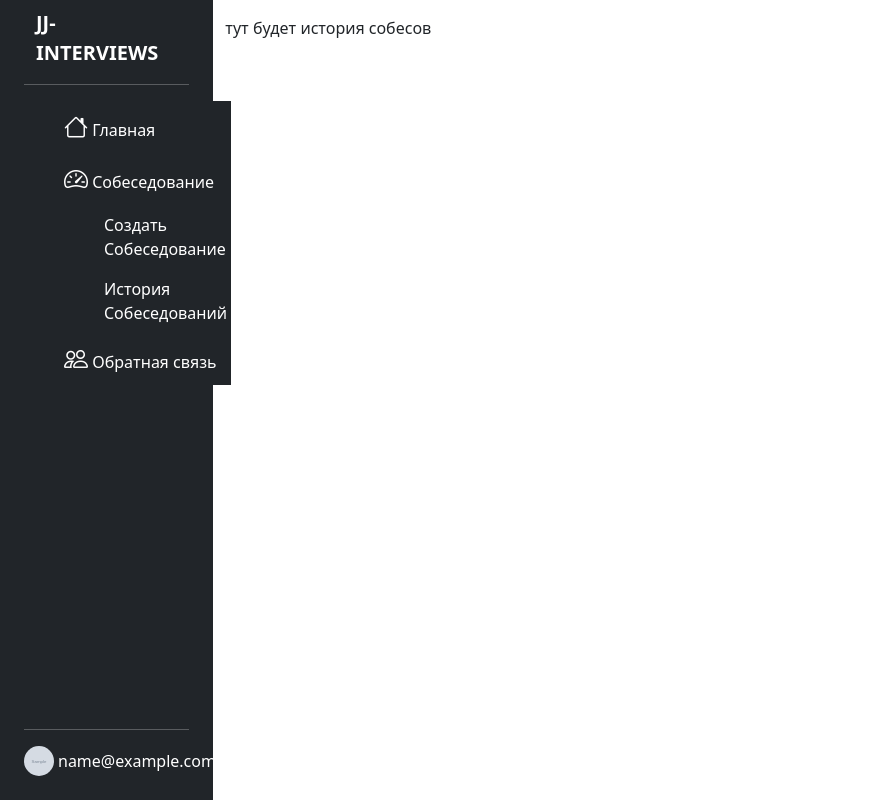
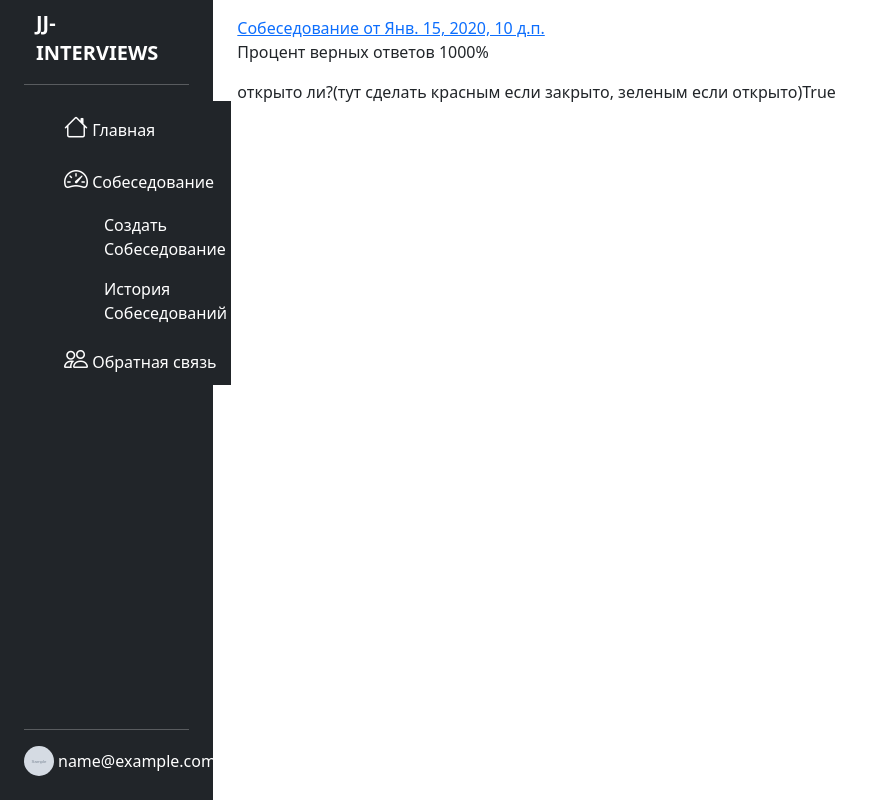
Before and after one commit to Prettywoman13/intensives_project, a Django app: page /statistic/ in a window 1280 px wide. Shown: the whole page, without its empty margins (0-874 px from the left). Run offline with Django 3.2, Linux system fonts and the light colour scheme; a user stored in the database is signed in; tables that the repository leaves empty hold one stand-in row (values such as "Sample post"); grey boxes marked "Sample" are stand-in pictures; some libraries are stand-ins or nearby versions.

Commit message:
add interview stats

```diff
--- a/jjinterviews/interviews/models.py
+++ b/jjinterviews/interviews/models.py
@@ -14,6 +14,7 @@ class Pack(models.Model):
 
 
 class Interview(BelongUserMixin, InterviewedEmailMixin, models.Model):
+    created_at = models.DateTimeField(auto_now_add=True)
     id = models.UUIDField(primary_key=True, default=uuid.uuid4, editable=False)
     pack = models.ForeignKey("Pack", on_delete=models.PROTECT)
     closed = models.BooleanField(default=False)
@@ -30,5 +31,5 @@ class QuestionStatistic(BelongUserMixin, InterviewedEmailMixin, models.Model):
 class InterviewStatistic(BelongUserMixin, InterviewedEmailMixin):
     interview = models.ForeignKey(Interview, on_delete=models.DO_NOTHING)
     completion_percentage = models.FloatField(
-        validators=[MinValueValidator(0.0), MaxValueValidator(1.0)],
+        validators=[MinValueValidator(0.0), MaxValueValidator(1.0)], null=True
     )
--- a/jjinterviews/statistic/views.py
+++ b/jjinterviews/statistic/views.py
@@ -6,6 +6,7 @@ from interviews.models import InterviewStatistic
 class StatisticMainPage(ListView):
     model = InterviewStatistic
     template_name = "pages/statistic/main.html"
+    context_object_name = "statistics"
 
     def get_queryset(self):
         return self.model.objects.all().filter(user=self.request.user)
--- a/jjinterviews/templates/pages/statistic/main.html
+++ b/jjinterviews/templates/pages/statistic/main.html
@@ -1,5 +1,12 @@
 {% extends "base.html" %}
 {% load static %}
 {% block content %}
-тут будет история собесов
+<div class="container">
+    {% for item in statistics %}
+    <a href="{% url 'interviews:interview' interview_id=item.interview.id  %}"> Собеседование от {{ item.interview.created_at}}</a>
+    <p>Процент верных ответов {% widthratio item.completion_percentage 1 100 %}%</p>
+    <p> открыто ли?(тут сделать красным если закрыто, зеленым если открыто){{ item.interview.closed }}</p>
+    {% endfor %}
+
+</div>
 {% endblock content%}
```
Also changed, not shown: jjinterviews/interviews/managers.py (+2 -8 lines), jjinterviews/interviews/views.py (+21 -6 lines), jjinterviews/interviews/migrations/0005_alter_interviewstatistic_completion_percentage.py (added), jjinterviews/interviews/migrations/0006_interview_created_at.py (added).
